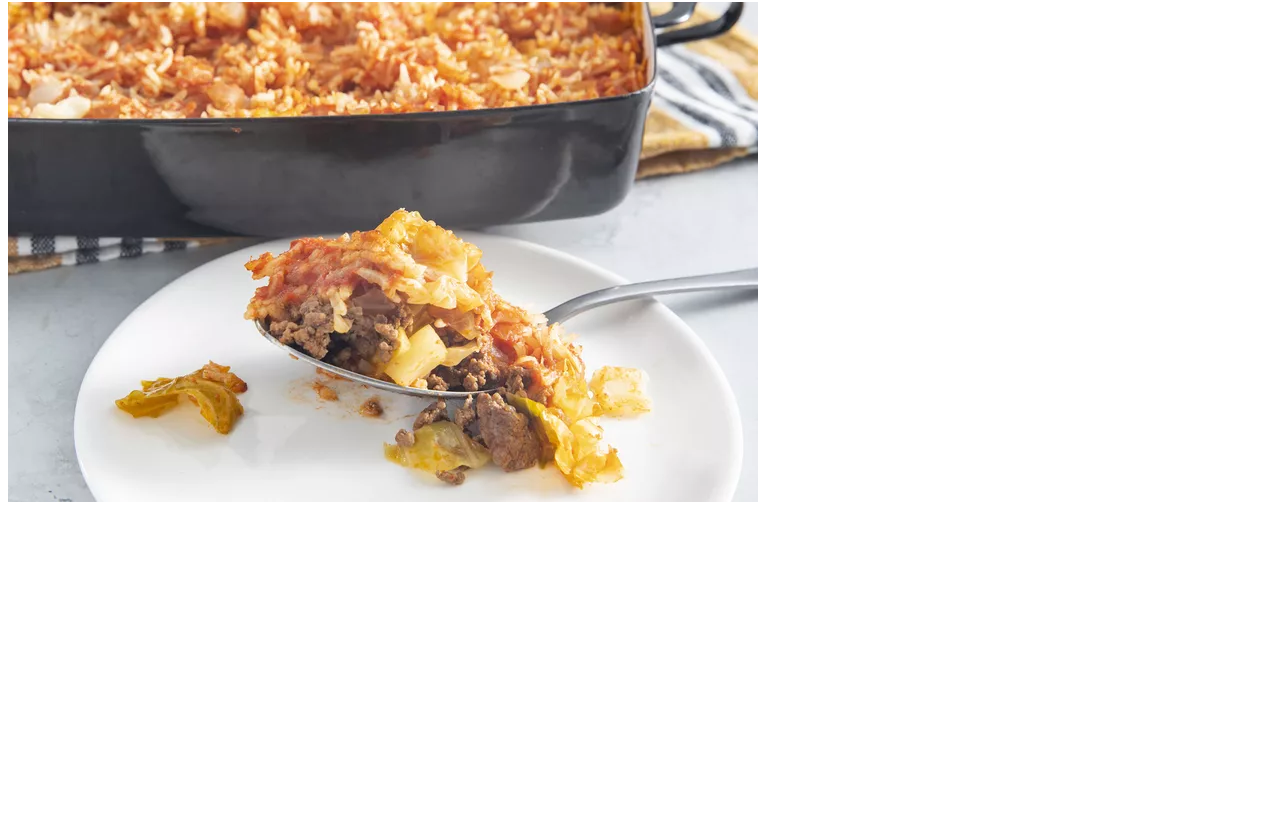
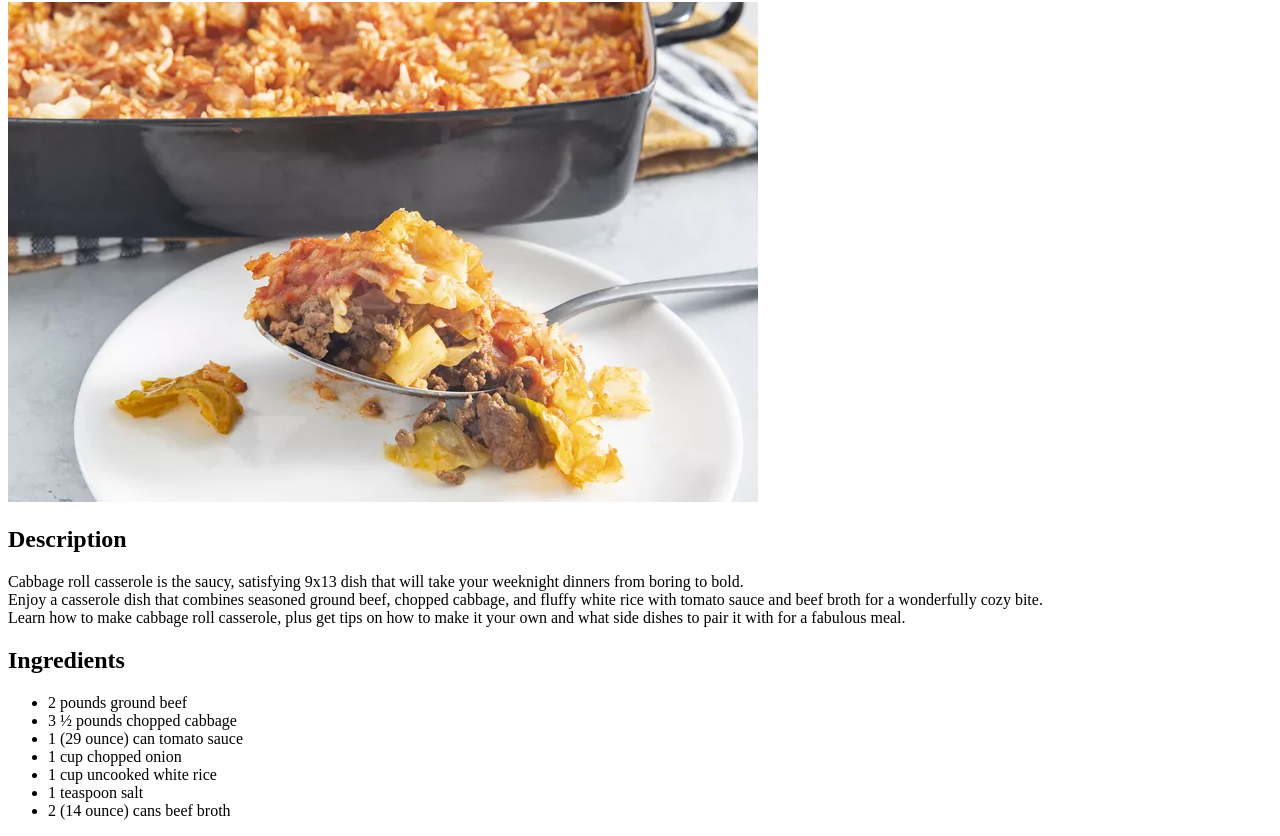
Before and after one commit to prayawaythegay/odin-recipes, a plain HTML site: page recipes/cabbage-roll-casserole.html in a window 1280 px wide. Shown: the part 78-914 px from the top of the page. Before the commit the page ends 800 px from the top, so only its background shows below. Drawn offline with Linux system fonts and the light colour scheme.

Commit message:
Add a list of ingredients for cabbage roll

```diff
--- a/recipes/cabbage-roll-casserole.html
+++ b/recipes/cabbage-roll-casserole.html
@@ -9,5 +9,19 @@
     <h1>Cabbage Roll Casserole</h1>
 
     <img src="../img/cabbage-roll-casserole.jpg" alt="cabbage roll casserole on a plate">
+
+    <h2>Description</h2>
+    <p>Cabbage roll casserole is the saucy, satisfying 9x13 dish that will take your weeknight dinners from boring to bold.<br> Enjoy a casserole dish that combines seasoned ground beef, chopped cabbage, and fluffy white rice with tomato sauce and beef broth for a wonderfully cozy bite. <br>Learn how to make cabbage roll casserole, plus get tips on how to make it your own and what side dishes to pair it with for a fabulous meal.</p>
+
+    <h2>Ingredients</h2>
+    <ul>
+      <li>2 pounds ground beef</li>
+      <li>3 ½ pounds chopped cabbage</li>
+      <li>1 (29 ounce) can tomato sauce</li>
+      <li>1 cup chopped onion</li>
+      <li>1 cup uncooked white rice</li>
+      <li>1 teaspoon salt</li>
+      <li>2 (14 ounce) cans beef broth</li>
+    </ul>
   </body>
 </html>
```
